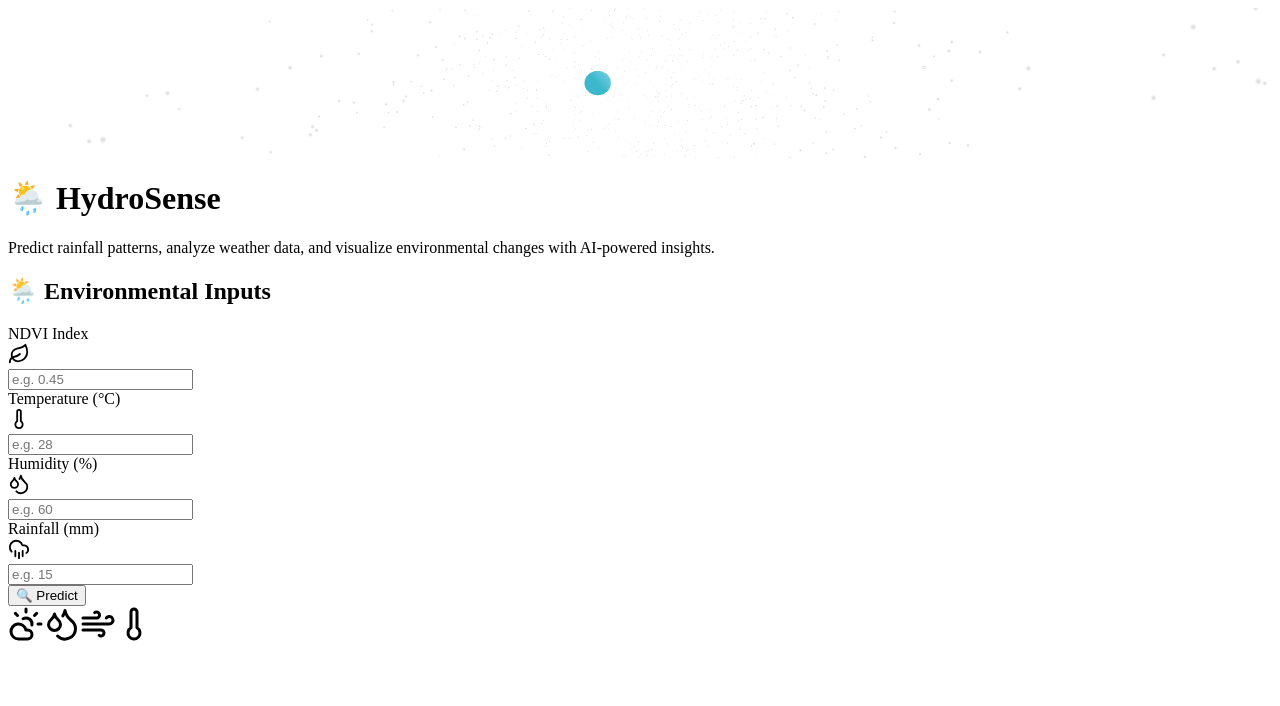
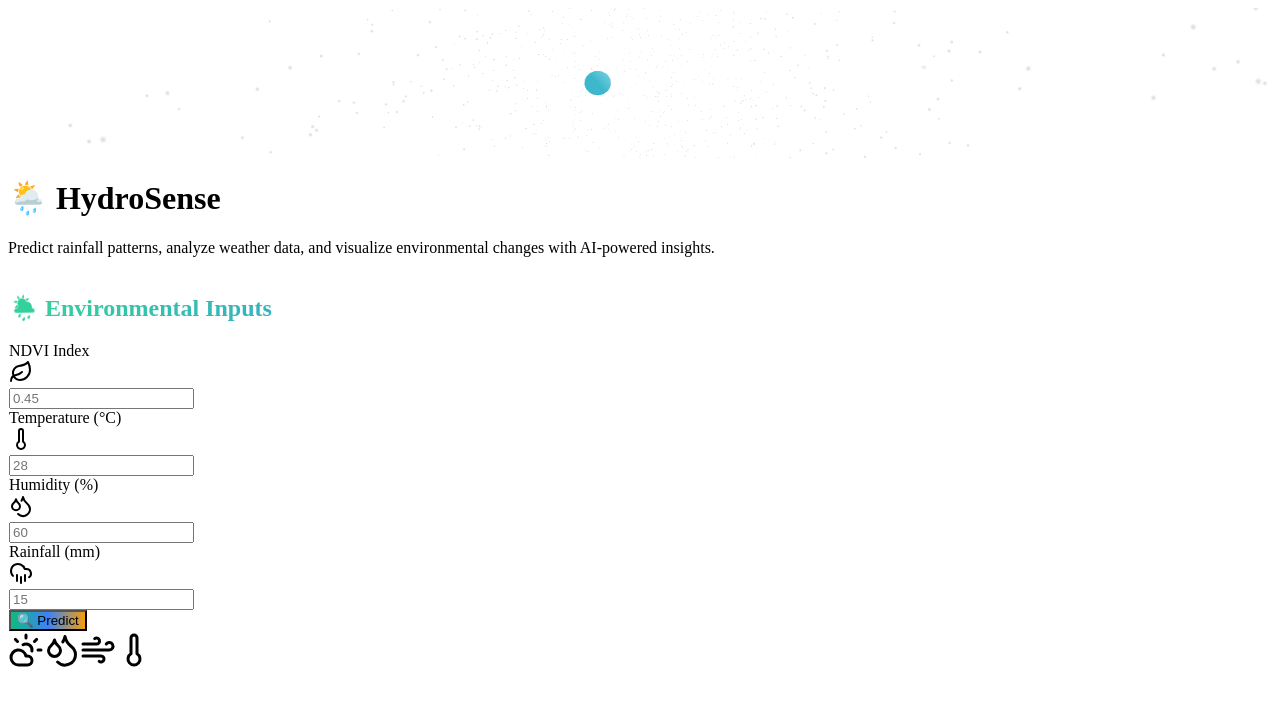
Before and after one commit to aryukas/HydroSense, a Next.js app in the folder frontend/: page / in a window 1280 px wide. Shown: the top 706 px of the page. Built offline with nearby package versions, Linux system fonts and the light colour scheme; what chartjs-plugin-datalabels would draw is missing.

Commit message:
UI changes in charts and input form.

```diff
--- a/frontend/components/InputForm.jsx
+++ b/frontend/components/InputForm.jsx
@@ -18,39 +18,55 @@ export default function InputForm({ onPredict }) {
 
   const handleSubmit = (e) => {
     e.preventDefault();
-
     if (!formData.NDVI || !formData.temperature || !formData.humidity || !formData.rainfall) {
       alert("Please fill all fields.");
       return;
     }
-
-    console.log("Submitting form:", formData);
     onPredict(formData);
   };
 
   const fields = [
-    { name: "NDVI", label: "NDVI Index", icon: Leaf, placeholder: "e.g. 0.45" },
-    { name: "temperature", label: "Temperature (°C)", icon: Thermometer, placeholder: "e.g. 28" },
-    { name: "humidity", label: "Humidity (%)", icon: Droplets, placeholder: "e.g. 60" },
-    { name: "rainfall", label: "Rainfall (mm)", icon: CloudRain, placeholder: "e.g. 15" },
+    { name: "NDVI", label: "NDVI Index", icon: Leaf, placeholder: "0.45", color: "green" },
+    { name: "temperature", label: "Temperature (°C)", icon: Thermometer, placeholder: "28", color: "red" },
+    { name: "humidity", label: "Humidity (%)", icon: Droplets, placeholder: "60", color: "blue" },
+    { name: "rainfall", label: "Rainfall (mm)", icon: CloudRain, placeholder: "15", color: "indigo" },
   ];
 
   return (
     <form
       onSubmit={handleSubmit}
-      className="bg-white/30 backdrop-blur-lg border border-white/40 rounded-3xl shadow-xl p-8 w-full max-w-lg transition-transform duration-300 hover:shadow-2xl hover:-translate-y-1"
+      style={{
+        background: "rgba(255,255,255,0.1)",
+        backdropFilter: "blur(15px)",
+        border: "1px solid rgba(255,255,255,0.3)",
+        borderRadius: "25px",
+      }}
+      className="w-full max-w-lg p-8 shadow-2xl hover:shadow-3xl transition-transform duration-300 hover:-translate-y-1"
     >
-      <h2 className="text-3xl font-bold text-blue-800 text-center mb-8">🌦️ Environmental Inputs</h2>
+      <h2
+        style={{
+          background: "linear-gradient(to right, #34D399, #3B82F6, #FBBF24)",
+          WebkitBackgroundClip: "text",
+          WebkitTextFillColor: "transparent",
+        }}
+        className="text-3xl font-bold text-center mb-8"
+      >
+        🌦️ Environmental Inputs
+      </h2>
 
-      <div className="space-y-5">
-        {fields.map(({ name, label, icon: Icon, placeholder }) => (
+      <div className="space-y-6">
+        {fields.map(({ name, label, icon: Icon, placeholder, color }) => (
           <div key={name}>
-            <label htmlFor={name} className="block text-sm font-semibold text-gray-700 mb-2">
-              {label}
-            </label>
-            <div className="flex items-center bg-white/80 rounded-2xl border border-gray-300 shadow-sm focus-within:ring-2 focus-within:ring-blue-400 transition">
-              <div className="p-3 text-blue-600">
-                <Icon size={22} />
+            <label className="block text-gray-200 font-semibold mb-2">{label}</label>
+            <div
+              className={`flex items-center rounded-2xl border-2 border-${color}-400 shadow-md hover:shadow-${color}-500/50 transition duration-300`}
+              style={{ backgroundColor: `rgba(255,255,255,0.05)` }}
+            >
+              <div
+                className={`p-3 text-white rounded-l-2xl flex items-center justify-center`}
+                style={{ backgroundColor: `${color}50` }}
+              >
+                <Icon size={24} />
               </div>
               <input
                 id={name}
@@ -60,7 +76,7 @@ export default function InputForm({ onPredict }) {
                 value={formData[name]}
                 onChange={handleChange}
                 placeholder={placeholder}
-                className="flex-1 bg-transparent p-3 rounded-2xl outline-none text-gray-800 placeholder-gray-400"
+                className="flex-1 p-3 rounded-r-2xl outline-none bg-transparent text-white placeholder-gray-300 hover:bg-white/10 focus:bg-white/20 transition"
               />
             </div>
           </div>
@@ -69,7 +85,10 @@ export default function InputForm({ onPredict }) {
 
       <button
         type="submit"
-        className="w-full mt-8 py-3 text-lg font-semibold text-white rounded-2xl bg-gradient-to-r from-blue-600 via-blue-700 to-teal-500 hover:from-teal-500 hover:to-blue-600 transition-all duration-300 shadow-lg hover:shadow-blue-300/50"
+        style={{
+          background: "linear-gradient(to right, #10B981, #3B82F6, #F59E0B)",
+        }}
+        className="w-full mt-8 py-3 text-lg font-bold text-white rounded-2xl shadow-lg hover:shadow-2xl hover:scale-105 transition-all duration-300"
       >
         🔍 Predict
       </button>
--- a/frontend/components/PredictionResult.jsx
+++ b/frontend/components/PredictionResult.jsx
@@ -1,15 +1,58 @@
 import React from "react";
+import { Leaf, Thermometer, Droplets, CloudRain } from "lucide-react";
 
 export default function PredictionResult({ data }) {
   if (!data) return null;
 
+  const fields = [
+    { label: "NDVI", value: data.NDVI, icon: Leaf, color: "green" },
+    { label: "Temperature", value: `${data.temperature}°C`, icon: Thermometer, color: "red" },
+    { label: "Humidity", value: `${data.humidity}%`, icon: Droplets, color: "blue" },
+    { label: "Rainfall", value: `${data.rainfall} mm`, icon: CloudRain, color: "indigo" },
+  ];
+
   return (
-    <div className="mt-6 p-4 bg-white/20 rounded-xl text-gray-100">
-      <h3 className="text-xl font-semibold mb-2">Prediction Input:</h3>
-      <p>NDVI: {data.NDVI}</p>
-      <p>Temperature: {data.temperature}°C</p>
-      <p>Humidity: {data.humidity}%</p>
-      <p>Rainfall: {data.rainfall}mm</p>
+    <div
+      className="mt-6 p-6 rounded-2xl shadow-2xl hover:shadow-3xl transition-all duration-300"
+      style={{
+        background: "rgba(255, 255, 255, 0.1)",
+        backdropFilter: "blur(15px)",
+        border: "1px solid rgba(255,255,255,0.3)",
+      }}
+    >
+      <h3
+        className="text-2xl font-bold mb-4"
+        style={{
+          background: "linear-gradient(to right, #34D399, #3B82F6, #FBBF24)",
+          WebkitBackgroundClip: "text",
+          WebkitTextFillColor: "transparent",
+        }}
+      >
+        🌟 Prediction Inputs
+      </h3>
+
+      <div className="space-y-4">
+        {fields.map(({ label, value, icon: Icon, color }) => (
+          <div
+            key={label}
+            className={`flex items-center gap-3 p-3 rounded-xl`}
+            style={{
+              backgroundColor: `${color}30`,
+              border: `1px solid ${color}80`,
+            }}
+          >
+            <div
+              className="p-2 rounded-full flex items-center justify-center text-white"
+              style={{ backgroundColor: `${color}70` }}
+            >
+              <Icon size={22} />
+            </div>
+            <div className="text-white font-semibold text-lg">
+              {label}: <span className="font-normal">{value}</span>
+            </div>
+          </div>
+        ))}
+      </div>
     </div>
   );
 }
```
